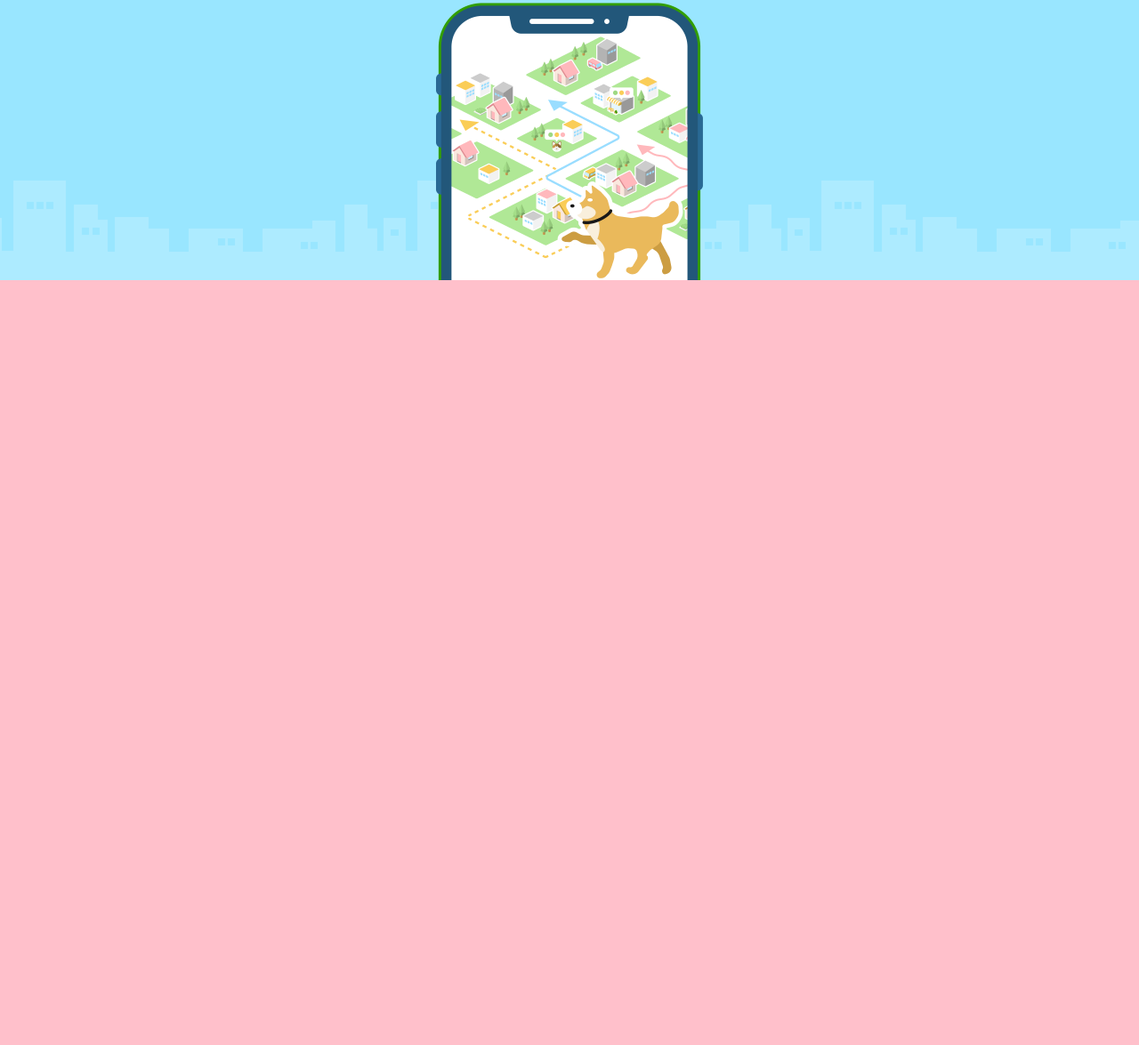
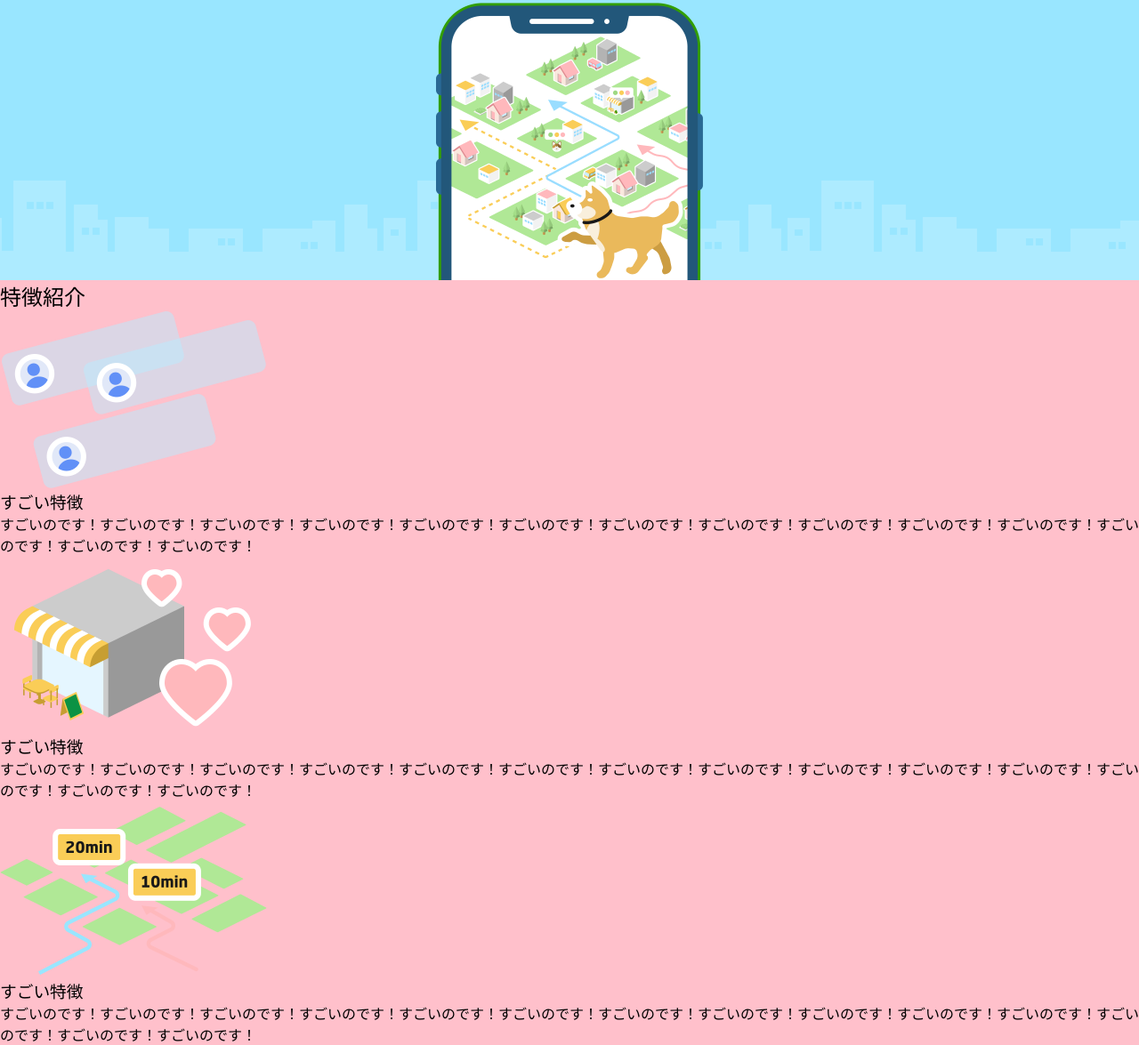
Before and after one commit to yutaotuka/My-walking-app-dotinstall, a plain HTML site: page MyWalkingApp/index.html in a window 1280 px wide. Shown: the part 399-1574 px from the top of the page at 89% size. Before the commit the page ends 800 px from the top, so only its background shows below. Drawn offline with Linux system fonts and the light colour scheme.

Commit message:
featuresのhtml完了

```diff
--- a/MyWalkingApp/index.html
+++ b/MyWalkingApp/index.html
@@ -21,5 +21,23 @@
     </div>
     <img src="app.png" width="300" height="312">
   </section>
+  <section class="features">
+    <h2>特徴紹介</h2>
+    <div class="feature">
+      <img src="feature-1.png" alt="すごい特徴画像" width="300" height="200">
+      <h3>すごい特徴</h3>
+      <p>すごいのです！すごいのです！すごいのです！すごいのです！すごいのです！すごいのです！すごいのです！すごいのです！すごいのです！すごいのです！すごいのです！すごいのです！すごいのです！すごいのです！</p>
+    </div>
+    <div class="feature">
+      <img src="feature-2.png" alt="すごい特徴画像" width="300" height="200">
+      <h3>すごい特徴</h3>
+      <p>すごいのです！すごいのです！すごいのです！すごいのです！すごいのです！すごいのです！すごいのです！すごいのです！すごいのです！すごいのです！すごいのです！すごいのです！すごいのです！すごいのです！</p>
+    </div>
+    <div class="feature">
+      <img src="feature-3.png" alt="すごい特徴画像" width="300" height="200">
+      <h3>すごい特徴</h3>
+      <p>すごいのです！すごいのです！すごいのです！すごいのです！すごいのです！すごいのです！すごいのです！すごいのです！すごいのです！すごいのです！すごいのです！すごいのです！すごいのです！すごいのです！</p>
+    </div>
+  </section>
 </body>
 </html>
--- a/MyWalkingApp/style.css
+++ b/MyWalkingApp/style.css
@@ -10,6 +10,10 @@ h1{
   font-size: 0;
 }
 h2{
+  margin: 0;
+  font-weight: normal;
+}
+h3{
   margin: 0;
   font-weight: normal;
 }
```
